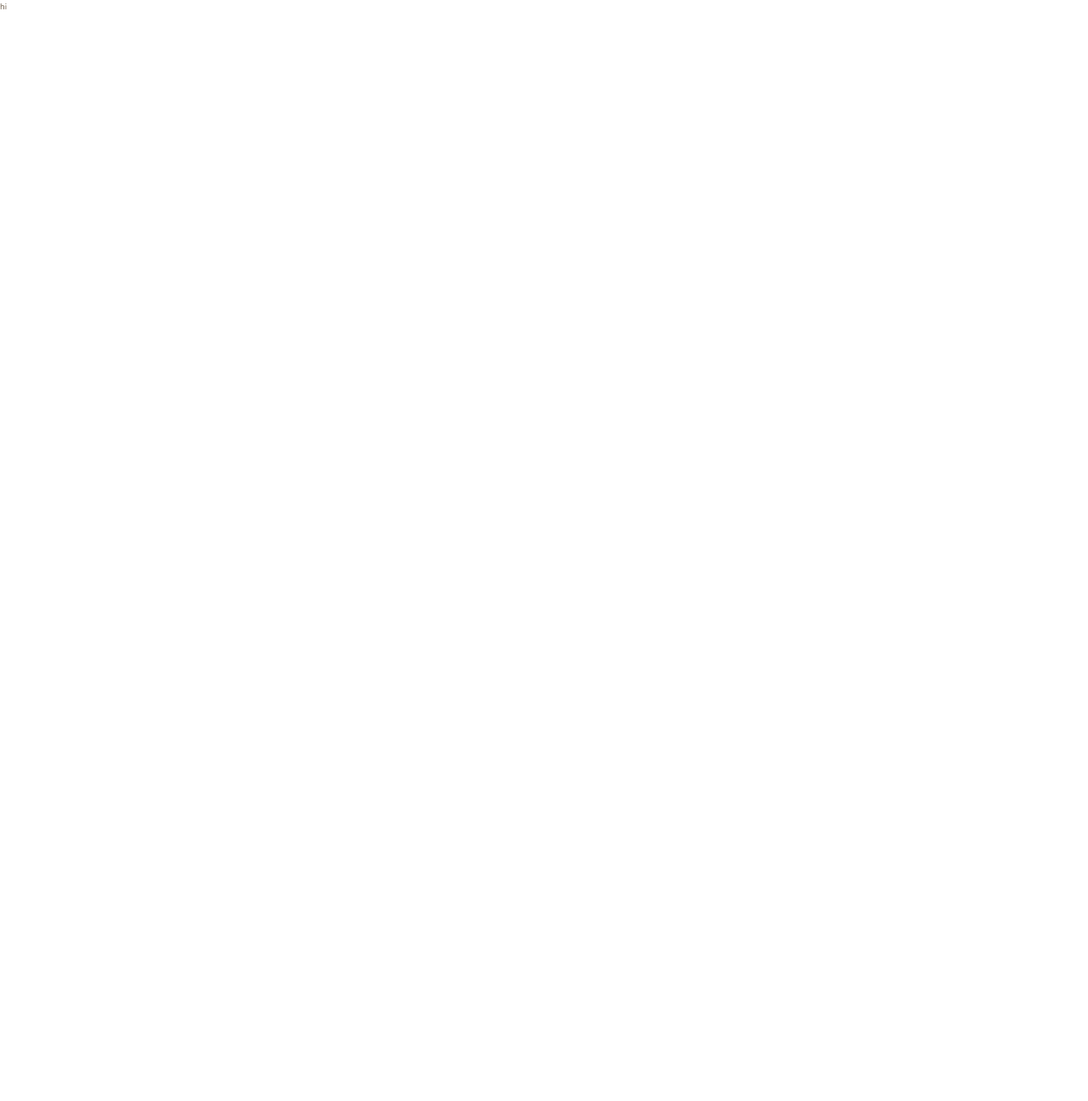
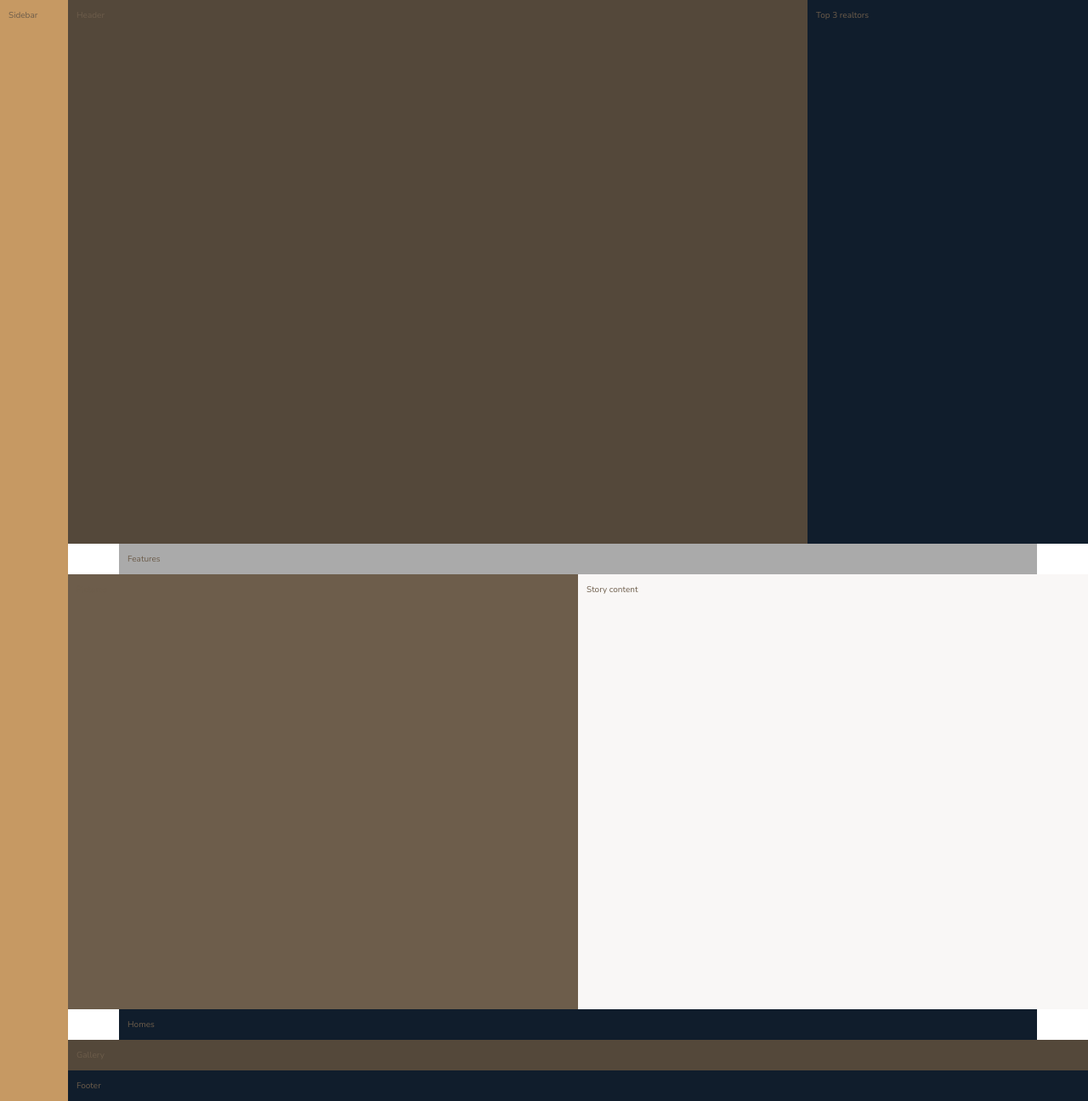
Before and after one commit to hyggebox/Spectrum, a website: page index.html in a window 1280 px wide. Shown: the whole page at 85% size. Before the commit the page ends 800 px from the top, so only its background shows below. Drawn offline with nearby package versions, Linux system fonts and the light colour scheme; files that its build step writes are made by us from their sources.

Commit message:
Build overall layout

```diff
--- a/index.html
+++ b/index.html
@@ -12,6 +12,40 @@
         <title>Spectrum &mdash; your home, your freedom</title>
     </head>
     <body class="container">
-        hi
+        <div class="sidebar">
+            Sidebar
+        </div>
+
+        <div class="header">
+            Header
+        </div>
+
+        <div class="realtors">
+            Top 3 realtors
+        </div>
+
+        <div class="features">
+            Features
+        </div>
+
+        <div class="story__pictures">
+            Pictures
+        </div>
+
+        <div class="story__content">
+            Story content
+        </div>
+
+        <section class="homes">
+            Homes
+        </section>
+
+        <section class="gallery">
+            Gallery
+        </section>
+
+        <footer class="footer">
+            Footer
+        </footer>
     </body>
 </html>
--- a/sass/_base.scss
+++ b/sass/_base.scss
@@ -33,3 +33,16 @@ body {
     font-weight: 300;
     line-height: 1.6;
 }
+
+.container {
+    display: grid;
+    grid-template-rows: 80vh min-content 40vw repeat(3, min-content);
+    grid-template-columns: 8rem [sidebar-end full-start]
+                        minmax(6rem, 1fr) [center-start]
+                        repeat(8, [col-start] minmax(min-content, 14rem) [col-end]) [center-end]
+                        minmax(6rem, 1fr) [full-end];
+
+    & > * {
+        padding: 10px; // temp
+    }
+}
--- a/sass/_features.scss
+++ b/sass/_features.scss
@@ -0,0 +1,4 @@
+.features {
+    background-color: $color-grey-lt-2;
+    grid-column: center-start / center-end;
+}
--- a/sass/_footer.scss
+++ b/sass/_footer.scss
@@ -0,0 +1,4 @@
+.footer {
+    background-color: $color-secondary;
+    grid-column: full-start / full-end;
+}
--- a/sass/_gallery.scss
+++ b/sass/_gallery.scss
@@ -0,0 +1,4 @@
+.gallery {
+    background-color: $color-grey-dk-1;
+    grid-column: full-start / full-end;
+}
--- a/sass/_header.scss
+++ b/sass/_header.scss
@@ -0,0 +1,4 @@
+.header {
+    background-color: $color-grey-dk-1;
+    grid-column: full-start / col-end 6;
+}
--- a/sass/_homes.scss
+++ b/sass/_homes.scss
@@ -0,0 +1,4 @@
+.homes {
+    background-color: $color-secondary;
+    grid-column: center-start / center-end;
+}
--- a/sass/_realtors.scss
+++ b/sass/_realtors.scss
@@ -0,0 +1,4 @@
+.realtors {
+    background-color: $color-secondary;
+    grid-column: col-start 7 / full-end;
+}
--- a/sass/_sidebar.scss
+++ b/sass/_sidebar.scss
@@ -0,0 +1,5 @@
+.sidebar {
+    background-color: $color-primary;
+    grid-column: 1 / sidebar-end;
+    grid-row: 1 / -1;
+}
--- a/sass/_story.scss
+++ b/sass/_story.scss
@@ -0,0 +1,11 @@
+.story {
+    &__pictures {
+        background-color: $color-grey-dk-2;
+        grid-column: full-start / col-end 4;
+    }
+
+    &__content {
+        background-color: $color-grey-lt-1;
+        grid-column: col-start 5 / full-end;
+    }
+}
```
